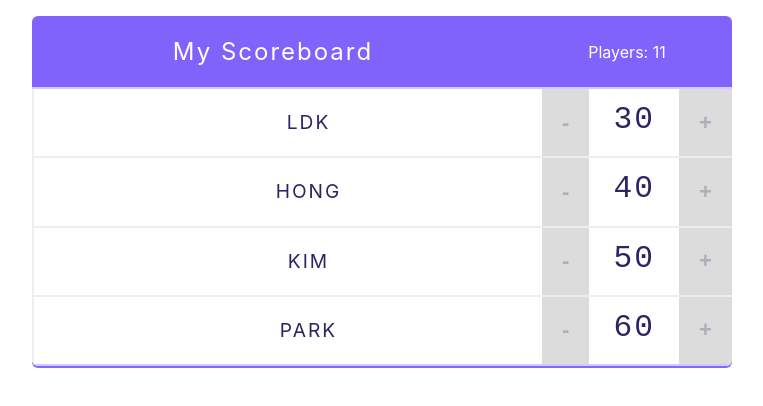
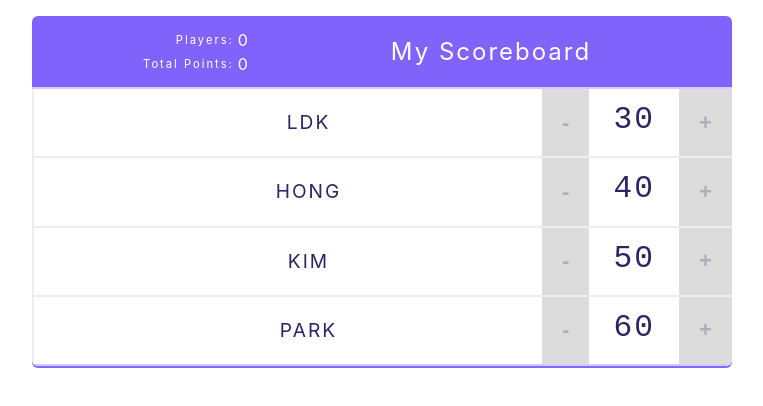
Before and after one commit to yzzzzun/scoreboard, a React (Create React App) app: page / in a window 1280 px wide. Shown: the top 406 px of the page, without its empty margins (258-1021 px from the left). Built offline with nearby package versions, Linux system fonts and the light colour scheme.

Commit message:
Stats 컴포넌트 추가

```diff
--- a/src/Header.js
+++ b/src/Header.js
@@ -1,13 +1,14 @@
 import React from 'react';
+import {Stats} from "./Stats";
 
 export const Header = (props) => {
 	console.log(props);
-	// destruct assignment
+
 	const {title, totalPlayers} = props;
 	return (
 		<header className="header">
+			<Stats/>
 			<h1 className="h1">{title}</h1>
-			<span className='stats'>Players: {totalPlayers}</span>
 		</header>
 	);
 }
--- /dev/null
+++ b/src/Stats.js
@@ -0,0 +1,18 @@
+import React from 'react';
+
+export const Stats = (props) => {
+	return (
+		<table className="stats">
+			<tbody>
+				<tr>
+					<td>Players:</td>
+					<td>0</td>
+				</tr>
+				<tr>
+					<td>Total Points:</td>
+					<td>0</td>
+				</tr>
+			</tbody>
+		</table>
+	);
+}
```
